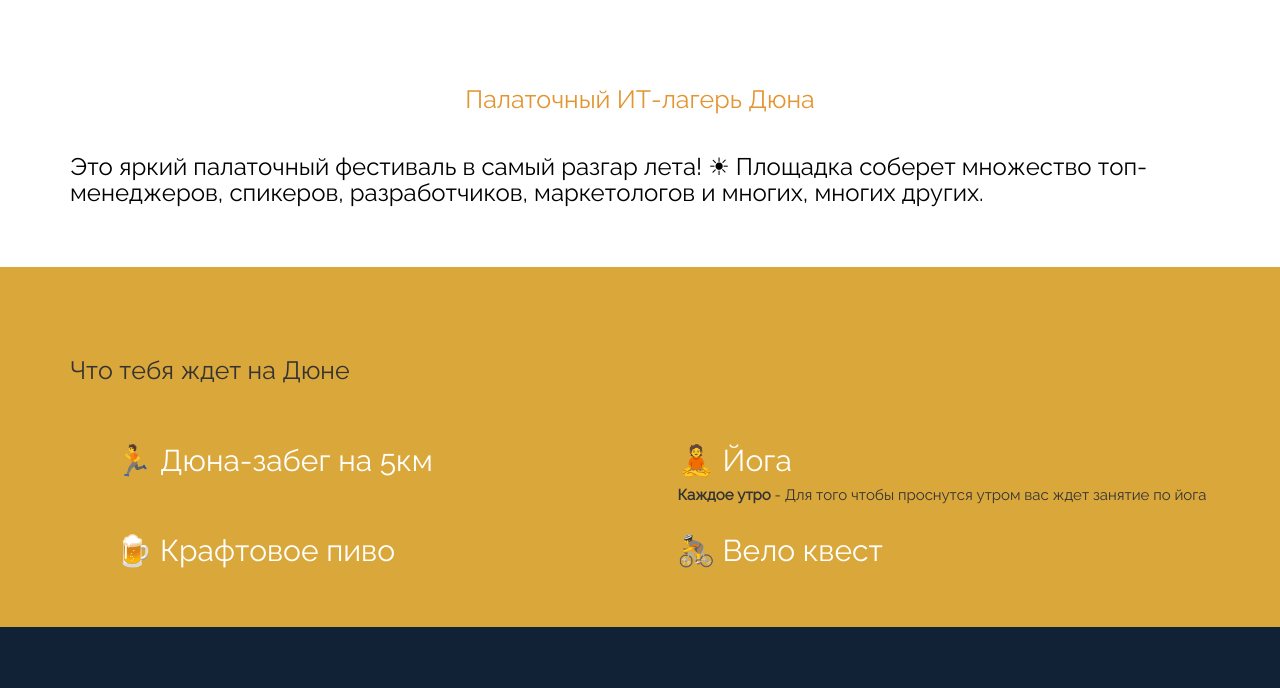
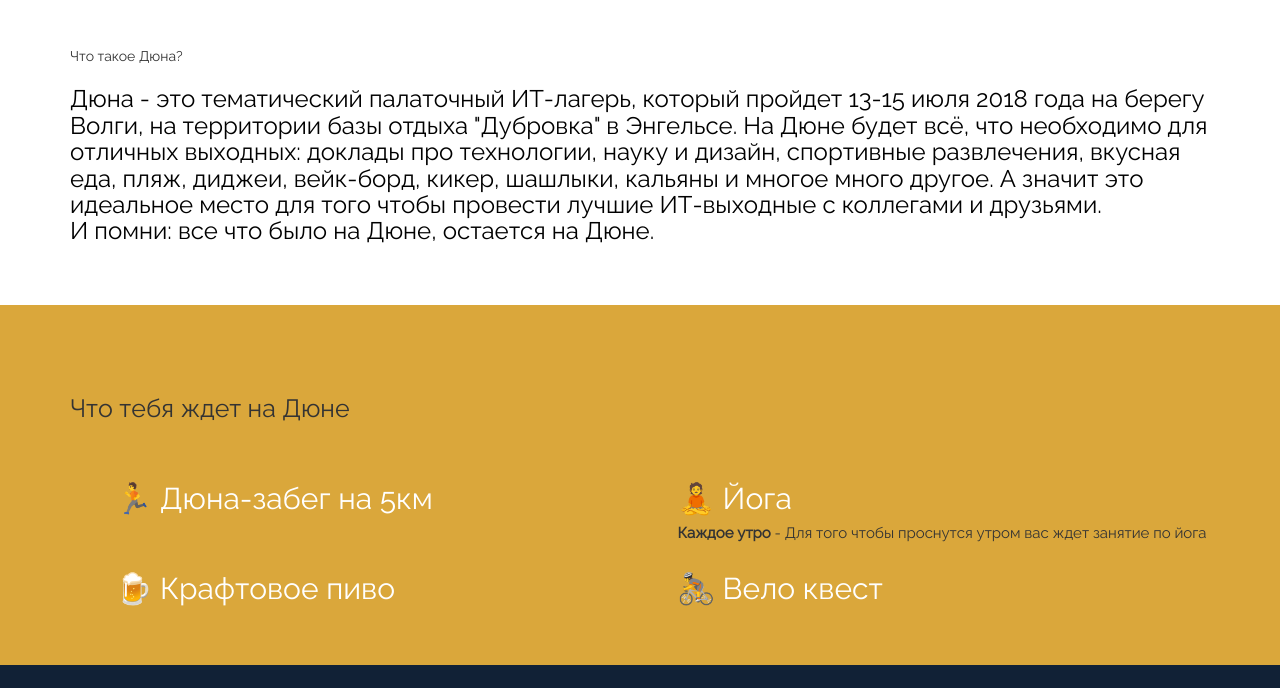
Before and after one commit to youcon/dune.github.io, a Jekyll site: the page built from index.html, in a window 1280 px wide and 900 px high, scrolled down 761 px, cut to the strip 212-900 px from the top of the window. Built offline with Jekyll 4.4.1, drawn with Linux system fonts in a browser that asks for light colours; nearby versions of some CDN libraries; some web fonts are replaced; comment, search, counter and statistics services are not loaded.

Commit message:
Add new text to about

```diff
--- a/_includes/section_about.html
+++ b/_includes/section_about.html
@@ -1,12 +1,10 @@
 <section id="about">
     <div class="container">
         <div class="row">
-            <div class="col-lg-12">
-                <h2 class="section-heading">Палаточный ИТ-лагерь Дюна</h2>
+            <div class="col-lg-12">Что такое Дюна?</h2>
                 <h3 class="section-subheading text-muted">
-                    Это яркий палаточный фестиваль в самый разгар лета!
-                    ☀ Площадка соберет множество топ-менеджеров, спикеров,
-                    разработчиков, маркетологов и многих, многих других.
+                    Дюна - это тематический палаточный ИТ-лагерь, который пройдет 13-15 июля 2018 года на берегу Волги, на территории базы отдыха "Дубровка" в Энгельсе. На Дюне будет всё, что необходимо для отличных выходных: доклады про технологии, науку и дизайн, спортивные развлечения, вкусная еда, пляж, диджеи, вейк-борд, кикер, шашлыки, кальяны и многое много другое.
+                    А значит это идеальное место для того чтобы провести лучшие ИТ-выходные с коллегами и друзьями. <br/>И помни: все что было на Дюне, остается на Дюне.
                 </h3>
 <!--
                 <div class="row">
```
